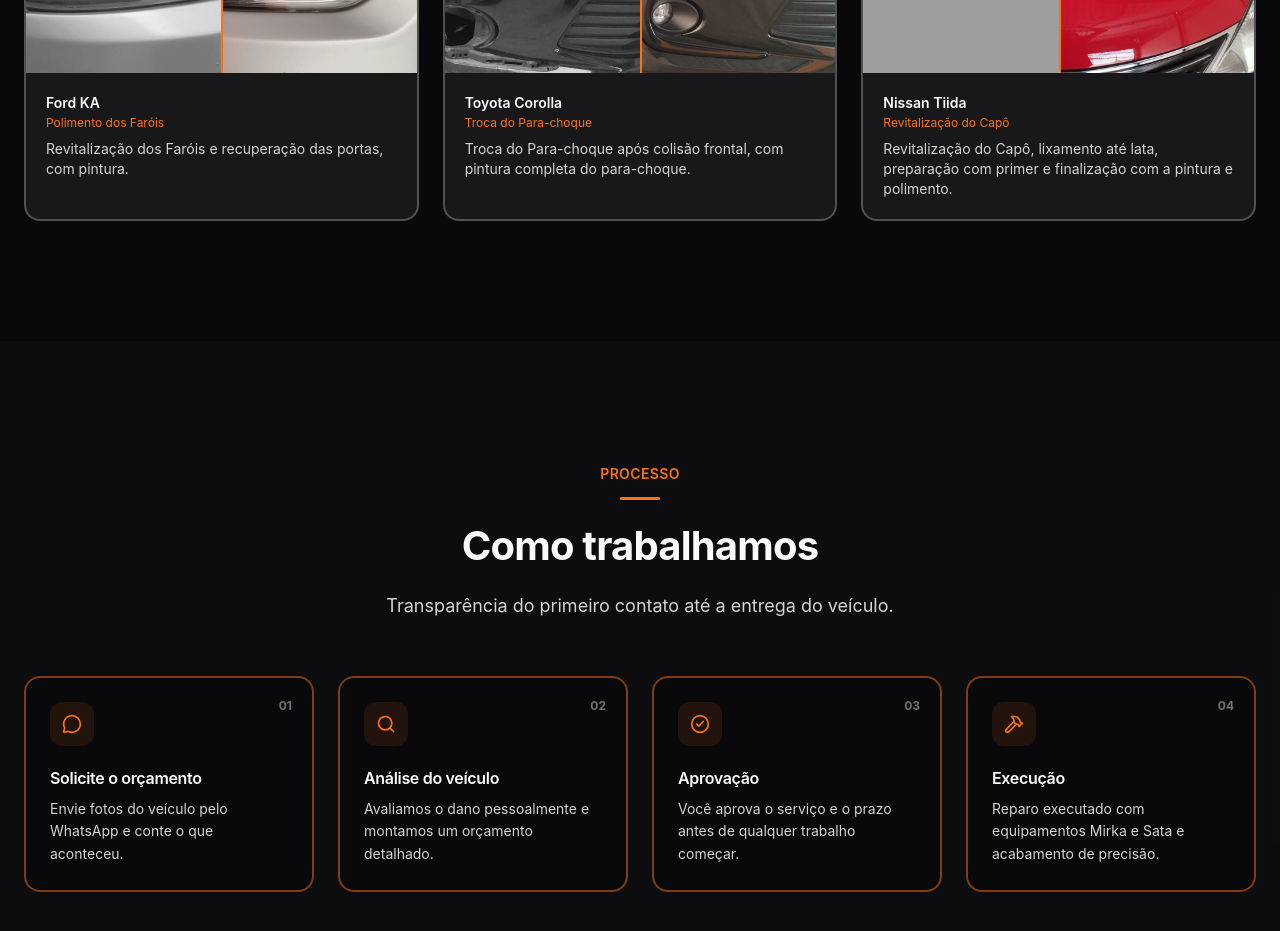
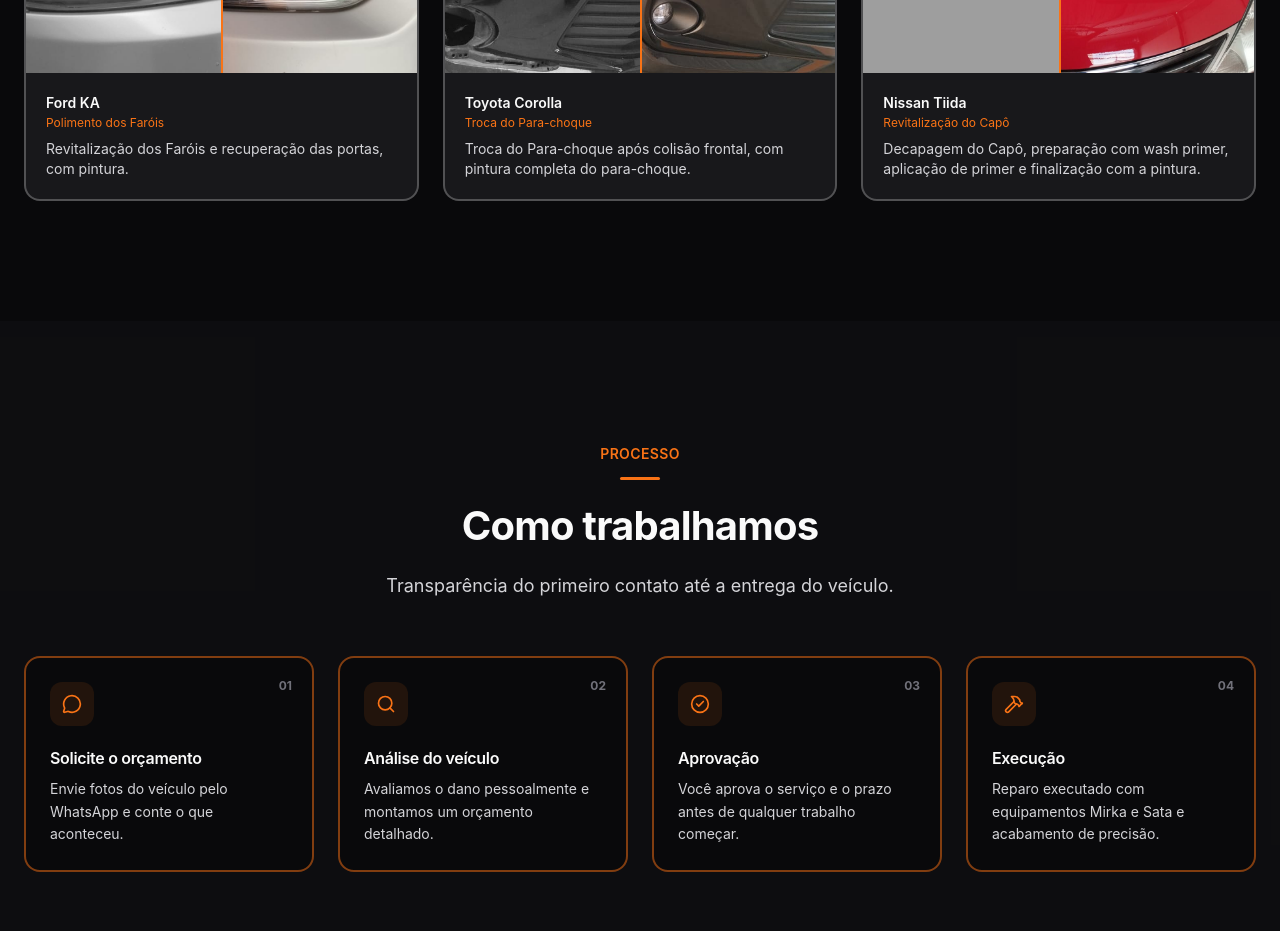
Before and after one commit to luiz-castillo/Castillo-Funilaria-e-Pintura, a React (Vite) app: page / in a window 1280 px wide. Shown: the part 3220-4151 px from the top of the page. Built offline with nearby package versions, Linux system fonts and the light colour scheme; grey boxes are pictures that could not be loaded.

Commit message:
Update BeforeAfterSection.tsx

```diff
--- a/src/features/home/BeforeAfterSection.tsx
+++ b/src/features/home/BeforeAfterSection.tsx
@@ -8,8 +8,7 @@ import depoisParachoque from '../../assets/gallery/IMG-20260820-WA0000.jpg'
 import antesCapô from '../../assets/gallery/file_0000000075b0820eac5901503948a166.png'
 import depoisCapô from '../../assets/gallery/IMG-20260925-WA0014.jpg'
 
-// O primeiro card já usa fotos reais enviadas pela Castillo.
-// Os demais seguem como placeholder até novas fotos serem enviadas.
+
 const PLACEHOLDER_PROJECTS: BeforeAfterItem[] = [
   {
     id: 'p1',
@@ -31,7 +30,7 @@ const PLACEHOLDER_PROJECTS: BeforeAfterItem[] = [
     id: 'p3',
     vehicle: 'Nissan Tiida',
     serviceType: 'Revitalização do Capô',
-    description: 'Revitalização do Capô, lixamento até lata, preparação com primer e finalização com a pintura e polimento.',
+    description: 'Decapagem do Capô, preparação com wash primer, aplicação de primer e finalização com a pintura.',
     before: antesCapô,
     after: depoisCapô,
   },
```
